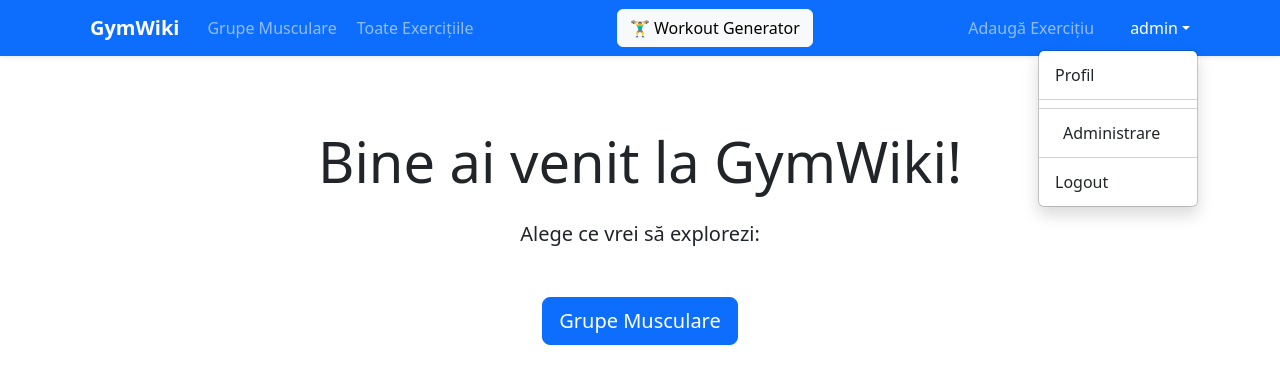
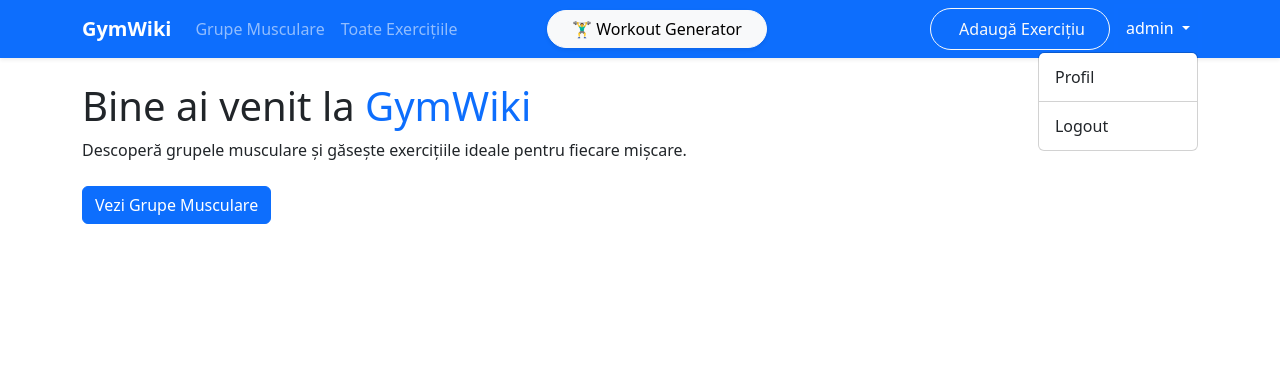
Before and after one commit to nico43245/MuscleWiki, a Django app: page / in a window 1280 px wide, after a click on "admin". Shown: the top 392 px of the page. Run offline with Django 5.2, Linux system fonts and the light colour scheme; a user stored in the database is signed in.

Commit message:
Modificare

```diff
--- /dev/null
+++ b/GymWiki/context_processors.py
@@ -0,0 +1,6 @@
+from exercises.models import MuscleGroup
+
+def all_muscle_groups(request):
+    return {
+        'muscle_groups': MuscleGroup.objects.all().order_by('name')
+    }
--- a/templates/exercises/exercises_add_update.html
+++ b/templates/exercises/exercises_add_update.html
@@ -118,10 +118,6 @@
                                         </button>
                                     </div>
                                 </div>
-                                <button type="submit" class="btn btn-primary px-4">
-                                    <i class="fas fa-save me-2"></i>
-                                    {% if form.instance.pk %}Salvează Modificările{% else %}Salvează{% endif %}
-                                </button>
                             </div>
                         </div>
                     </form>
--- a/templates/exercises/list_muscle_group.html
+++ b/templates/exercises/list_muscle_group.html
@@ -7,7 +7,7 @@
   <div class="container py-4">
     <h1 class="mb-4">Grupe Musculare</h1>
     <div class="row g-3">
-      {% for group in groups %}
+      {% for group in muscle_groups %}
         <div class="col-6 col-md-4 col-lg-3">
           <a href="{% url 'exercise-list' slug=group.slug %}" class="text-decoration-none">
             <div class="card h-100 shadow-sm">
--- a/templates/home/homepage.html
+++ b/templates/home/homepage.html
@@ -1,12 +1,55 @@
 {% extends "base.html" %}
+{% load static %}
+
 {% block title %}Acasă – GymWiki{% endblock %}
 
+{% block extra_css %}
+<style>
+  .hero {
+    background: url("{% static 'images/hero-bg.jpg' %}") no-repeat center center;
+    background-size: cover;
+    position: relative;
+    height: 80vh;
+    display: flex;
+    align-items: center;
+    justify-content: center;
+    color: #fff;
+  }
+  .hero::before {
+    content: '';
+    position: absolute;
+    top: 0; left: 0; right: 0; bottom: 0;
+    background-color: rgba(0, 0, 0, 0.5);
+  }
+  .hero-content {
+    position: relative;
+    text-align: center;
+    max-width: 700px;
+    z-index: 1;
+  }
+  .hero-content h1 {
+    font-size: 3rem;
+    font-weight: 700;
+    margin-bottom: 1rem;
+  }
+  .hero-content p {
+    font-size: 1.25rem;
+    margin-bottom: 2rem;
+  }
+  .btn-cta {
+    padding: 0.75rem 2rem;
+    font-size: 1.125rem;
+    border-radius: 50px;
+  }
+</style>
+{% endblock %}
+
 {% block content %}
-<div class="container text-center py-5">
-  <h1 class="display-4 mb-4">Bine ai venit la GymWiki!</h1>
-  <p class="lead mb-5">Alege ce vrei să explorezi:</p>
-  <a href="{% url 'muscle-group-list' %}" class="btn btn-primary btn-lg">
-    Grupe Musculare
-  </a>
-</div>
+<section class="hero">
+  <div class="hero-content">
+    <h1>Bine ai venit la <span class="text-primary">GymWiki</span></h1>
+    <p class="mb-4">Descoperă grupele musculare și găsește exercițiile ideale pentru fiecare mișcare.</p>
+    <a href="{% url 'muscle-group-list' %}" class="btn btn-primary btn-cta">Vezi Grupe Musculare</a>
+  </div>
+</section>
 {% endblock %}
--- a/templates/navbar.html
+++ b/templates/navbar.html
@@ -1,121 +1,76 @@
 <nav class="navbar navbar-expand-lg navbar-dark bg-primary shadow-sm sticky-top">
     <div class="container">
-        <!-- Brand -->
-        <a class="navbar-brand d-flex align-items-center fw-bold" href="{% url 'home' %}">
-            <i class="bi bi-lightning-charge-fill me-2"></i>GymWiki
-        </a>
+        <!-- Brand-ul -->
+        <a class="navbar-brand fw-bold" href="{% url 'home' %}">GymWiki</a>
 
-        <!-- Mobile Toggle -->
-        <button class="navbar-toggler" type="button" data-bs-toggle="collapse" data-bs-target="#mainNav"
-                aria-controls="mainNav" aria-expanded="false" aria-label="Toggle navigation">
+        <!-- Toggler pentru mobil -->
+        <button class="navbar-toggler" type="button" data-bs-toggle="collapse" data-bs-target="#mainNav">
             <span class="navbar-toggler-icon"></span>
         </button>
 
-        <!-- Main Navigation -->
         <div class="collapse navbar-collapse" id="mainNav">
-            <!-- Left Menu Items -->
-            <ul class="navbar-nav me-auto">
+            <!-- Meniul din stânga -->
+            <ul class="navbar-nav">
                 <li class="nav-item">
-                    <a class="nav-link {% if request.resolver_match.url_name == 'muscle-group-list' %}active fw-semibold{% endif %}"
+                    <a class="nav-link {% if request.resolver_match.url_name == 'muscle-group-list' %}active{% endif %}"
                        href="{% url 'muscle-group-list' %}">
-                        <i class="bi bi-grid-3x3-gap me-1"></i>Grupe Musculare
+                        Grupe Musculare
                     </a>
                 </li>
+                {% if user.is_authenticated %}
                     <li class="nav-item">
-                    <a class="nav-link {% if request.resolver_match.url_name == 'exercise-list' and not slug %}active fw-semibold{% endif %}"
+                        <a class="nav-link {% if request.resolver_match.url_name == 'exercise-list' %}active{% endif %}"
                            href="{% url 'exercise-list' %}">
-                        <i class="bi bi-activity me-1"></i>Toate Exercițiile
+                            Toate Exercițiile
                         </a>
                     </li>
+                {% endif %}
             </ul>
 
-            <!-- Search Form -->
-            <form class="d-flex mx-2 my-2 my-lg-0" action="#" method="get">
-                <a class="btn btn-light" href="{% url 'workout-generator' %}">
+            <!-- Butonul din centru -->
+            <div class="mx-auto">
+                <a href="{% url 'workout-generator' %}"
+                   class="btn btn-light rounded-pill px-4 shadow-sm {% if request.resolver_match.url_name == 'workout-generator' %}active{% endif %}">
                     🏋️‍♂️ Workout Generator
                 </a>
-            </form>
+            </div>
 
-            <!-- Right Menu Items -->
+            <!-- Meniul din dreapta -->
             <ul class="navbar-nav ms-auto">
                 {% if user.is_authenticated %}
-                    <!-- Add Exercise Button -->
                     <li class="nav-item me-2">
-                        <a class="nav-link btn btn-outline-light btn-sm px-3 {% if request.resolver_match.url_name == 'exercise-add' %}active{% endif %}"
+                        <a
+                                class="btn btn-outline-light rounded-pill px-4 py-2 {% if request.resolver_match.url_name == 'exercise-add' %}active{% endif %}"
                                 href="{% url 'exercise-add' %}">
                             <i class="bi bi-plus-circle me-1"></i>Adaugă Exercițiu
                         </a>
                     </li>
-
-                    <!-- User Dropdown -->
                     <li class="nav-item dropdown">
-                        <a class="nav-link dropdown-toggle d-flex align-items-center" href="#" id="userMenu"
-                           role="button" data-bs-toggle="dropdown" aria-expanded="false">
-                            {% if user.profile.avatar %}
-                                <img src="{{ user.profile.avatar.url }}" alt="{{ user.username }}"
-                                     class="rounded-circle me-2" width="28" height="28">
-                            {% else %}
-                                <i class="bi bi-person-circle me-1"></i>
-                            {% endif %}
-                            <span>{{ user.username }}</span>
+                        <a class="nav-link dropdown-toggle" href="#" data-bs-toggle="dropdown">
+                            {{ user.username }}
                         </a>
-                        <ul class="dropdown-menu dropdown-menu-end shadow" aria-labelledby="userMenu">
+                        <ul class="dropdown-menu dropdown-menu-end">
                             <li><a class="dropdown-item" href="{% url 'profile' %}">Profil</a></li>
-                            <li>
-                                <hr class="dropdown-divider">
-                            </li>
-                            {% if user.is_staff %}
-                                <li>
-                                    <hr class="dropdown-divider">
-                                </li>
-                                <li>
-                                    <a class="dropdown-item" href="{% url 'admin:index' %}">
-                                        <i class="bi bi-gear me-2 text-primary"></i>Administrare
-                                    </a>
-                                </li>
-                            {% endif %}
                             <li>
                                 <hr class="dropdown-divider">
                             </li>
                             <li>
                                 <form method="post" action="{% url 'logout' %}">
                                     {% csrf_token %}
-                                    <button type="submit"
-                                            class="dropdown-item">
-                                        Logout
-                                    </button>
-                                </form>
-                            </li>
-                            {% else %}
-                            <!-- Login/Register Buttons -->
-                            {% if user.is_authenticated %}
-                                <li>
-                                    <form method="post" action="{% url 'logout' %}" class="px-3 py-1">
-                                        {% csrf_token %}
-                                        <button type="submit" class="btn btn-link w-100 text-start">
-                                            Logout
-                                        </button>
+                                    <button type="submit" class="dropdown-item">Logout</button>
                                 </form>
                             </li>
                         </ul>
                     </li>
                 {% else %}
-                                <a href="{% url 'login' %}"
-                                   class="btn btn-warning bg-gradient rounded-pill px-4 me-2 shadow-sm"
-                                >
-                                    Login
-                                </a>
-                                <a href="{% url 'create-user' %}"
-                                   class="btn btn-info bg-gradient rounded-pill px-4 shadow-sm"
-                                >
-                                    Sign up
-                                </a>
-                            {% endif %}
+                    <li class="nav-item me-2">
+                        <a class="btn btn-warning rounded-pill px-4" href="{% url 'login' %}">Login</a>
+                    </li>
+                    <li class="nav-item">
+                        <a class="btn btn-info rounded-pill px-4" href="{% url 'create-user' %}">Sign up</a>
+                    </li>
                 {% endif %}
             </ul>
         </div>
     </div>
 </nav>
-
-{# Make sure to include Bootstrap Icons in your base template #}
-{# <link rel="stylesheet" href="https://cdn.jsdelivr.net/npm/bootstrap-icons@1.11.1/font/bootstrap-icons.css"> #}
--- /dev/null
+++ b/userextend/mypass.py
@@ -0,0 +1 @@
+parola_mea='lqbc xkhc fwir icrj'
```
Also changed, not shown: GymWiki/settings.py (+9 -1 lines), exercises/forms.py (+11 -12 lines), exercises/views.py (+0 -14 lines), templates/exercises/list_exercises.html (+25 -6 lines), templates/plan_list/plan_list.html (deleted, +0 -52 lines), userextend/views.py (+9 -3 lines), db.sqlite3. Lines whose indentation alone changed are shown as unchanged.
